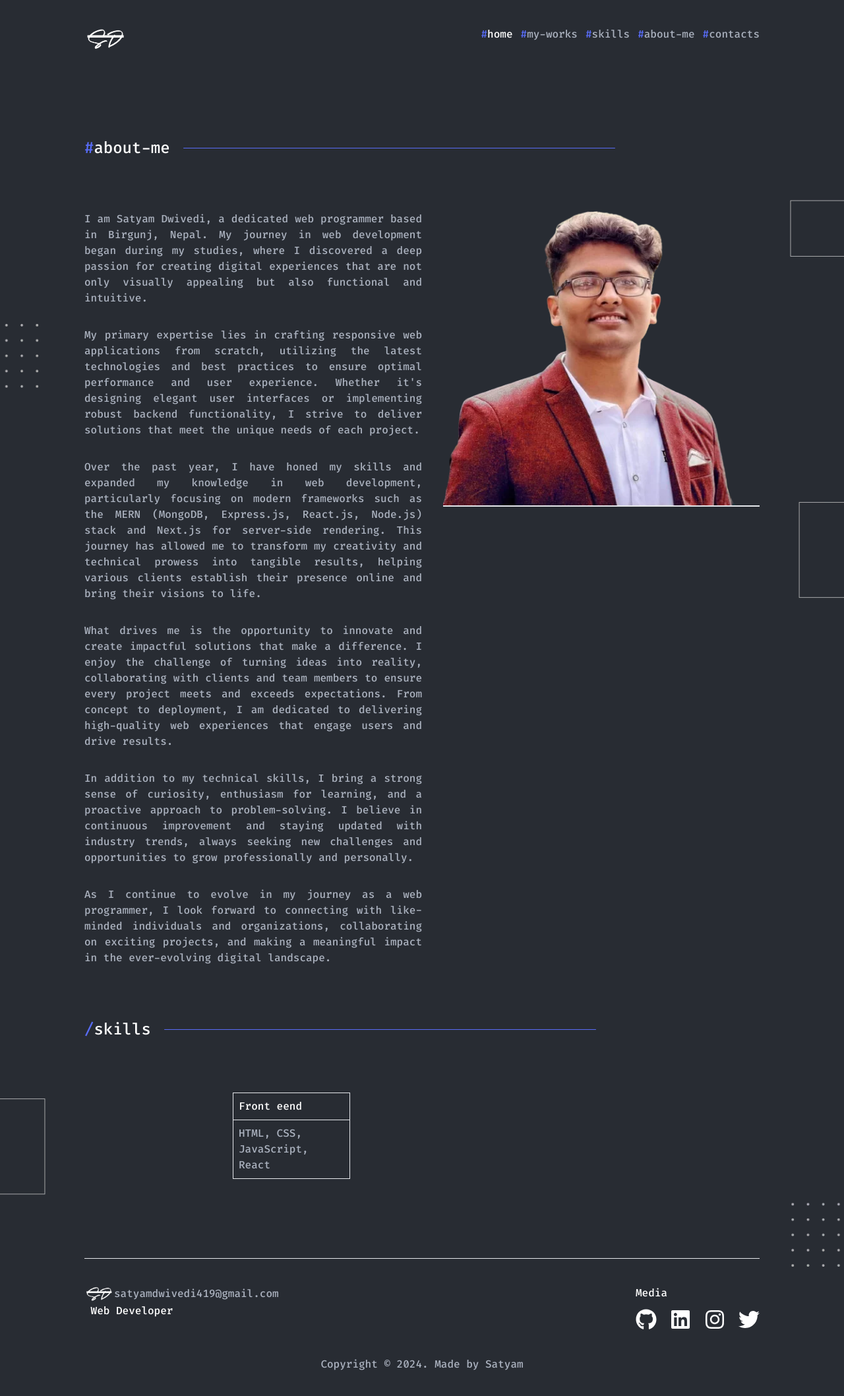
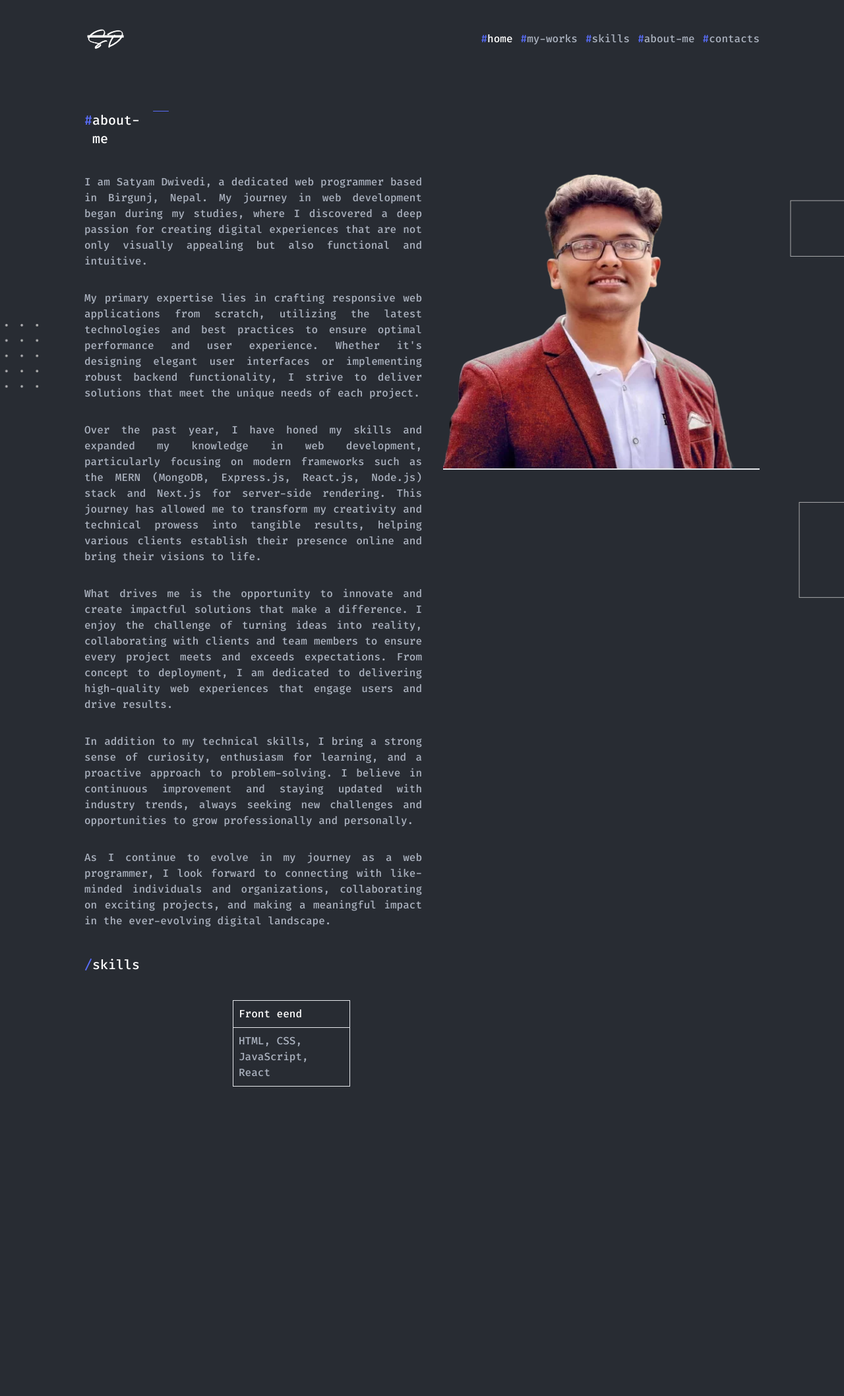
Before and after one commit to satyamdwivedi7/portfolio, a Next.js app: page /about-me in a window 1280 px wide. Shown: the top 2116 px of the page at 66% size. After the commit the page ends 1647 px from the top, so only its background shows below. Built offline with nearby package versions, Linux system fonts and the light colour scheme.

Commit message:
initial commit

```diff
--- a/src/app/globals.css
+++ b/src/app/globals.css
@@ -5,12 +5,12 @@
 span {
   color: #586cf6;
 }
-section {
-  /* margin: 5rem 0; */
+/* section {
+
   width: 100%;
   padding-top: 90px;
   margin-top: -90px;
-}
+} */
 
 .slide-in {
   position: fixed;
--- a/src/app/layout.js
+++ b/src/app/layout.js
@@ -24,7 +24,7 @@ export default function RootLayout({ children }) {
       >
         <Nav />
         {children}
-        <Footer />
+        {/* <Footer /> */}
       </body>
     </html>
   );
--- a/src/app/page.js
+++ b/src/app/page.js
@@ -9,12 +9,12 @@ import Contact from "@/sections/Contact";
 export default function Page() {
 
   return (
-    <main className="flex min-h-screen flex-col items-center justify-between mx-32 pt-32">
+    <main className="flex min-h-screen flex-col justify-between items-center mx-16 pt-16 sm:mx-32 sm:pt-32">
       <Home />
       <Projects />
       <Skills />
-      <About />
-      <Contact />
+      {/* <About />
+      <Contact /> */}
     </main>
   );
 }
--- a/src/components/Card.js
+++ b/src/components/Card.js
@@ -13,7 +13,7 @@ export default function Card({
   URL
 }) {
   return (
-    <div className="flex flex-col w-56 border border-1 z-10">
+    <div className="flex flex-col w-56 border border-1 z-10 m-4">
       <div className="w-[100%] h-48">
         <img src={img} className="w-[100%] h-[100%]" width={250} height={250} />
       </div>
--- a/src/components/Title.js
+++ b/src/components/Title.js
@@ -1,8 +1,8 @@
 import { FaLongArrowAltRight } from "react-icons/fa";
 export default function Title({ heading, prefix, viewAll = null }) {
   return (
-    <div className="w-[100%] flex justify-between items-center my-20">
-      <div className="w-4/5 flex items-center text-2xl">
+    <div className="w-[100%] flex justify-between items-center my-10">
+      <div className="flex text-xl">
         <span className="text-primary">{prefix}</span>
         <h1>{heading}</h1>
         <hr className="w-4/5 ms-5 border-primary rounded-full" />
--- a/src/sections/Home.js
+++ b/src/sections/Home.js
@@ -7,16 +7,16 @@ import Link from "next/link";
 export default function Home() {
   return (
     <section id="home">
-      <div className="flex justify-between">
-        <div className="flex justify-between flex-col  w-6/12">
-          <h1 className="text-5xl  leading-loose tracking-widest">
+      <div className="flex flex-col justify-center items-center md:flex-row md:items-start gap-8 pt-[25rem] mt-[-20rem] ">
+        <div className="flex justify-center text-center items-center flex-col md:text-left md:items-start">
+          <h1 className="text-3xl  leading-loose tracking-widest">
             I am a <span>MERN-Stack</span> developer
           </h1>
-          <p className="text-secondary">
+          <p className="text-secondary m-2 ml-0">
             A third year student at Vellore Institute of Technology pursuing
             B.Tech in Computer Science and Engineering
           </p>
-          <div className="flex gap-5">
+          <div className="flex gap-11 m-4 ml-0">
             <Link target="_blank" href="https://github.com/satyamdwivedi7">
               <FaGithub size={32} />
             </Link>
@@ -42,7 +42,7 @@ export default function Home() {
         <Image
           src="/avatar.webp"
           alt="avatar"
-          className="border-b-2"
+          className="border-b-2 hidden sm:block sm:w-56 sm:h-56 md:w-72 md:h-[100%]"
           height={410}
           width={400}
         />
--- a/src/sections/Nav.js
+++ b/src/sections/Nav.js
@@ -25,13 +25,13 @@ export default function Nav() {
   }, []);
 
   return (
-    <nav className=" w-[100%] flex justify-between bg-theme py-10 px-32 z-20 fixed ">
-      <div className="flex justify-center items-center">
+    <nav className="w-full flex flex-col sm:flex-row justify-center sm:justify-between items-center bg-theme py-4 sm:py-10 px-6 sm:px-32 z-20 fixed">
+      <div className="flex justify-center items-center mb-4 sm:mb-0">
         <a href="/">
-          <Image priority src="/logo.png" width={65} height={60} alt="" />
+          <Image priority src="/logo.png" width={65} height={60} alt="Logo" />
         </a>
       </div>
-      <div className="flex gap-3">
+      <div className="flex gap-3 flex-wrap justify-center">
         <Link
           href="/#home"
           className={activeBtn === "home" ? "text-white" : "text-secondary"}
--- a/src/sections/Projects.js
+++ b/src/sections/Projects.js
@@ -25,7 +25,7 @@ export default function Projects() {
   return (
     <section id="my-works">
       <Title prefix="#" heading="projects" viewAll="/projects" />
-      <div className=" w-[100%] grid grid-cols-4">
+      <div className="flex flex-wrap justify-center">
         {projects.map((project) => (
           <Card
             key={project._id}
--- a/src/sections/Skills.js
+++ b/src/sections/Skills.js
@@ -24,7 +24,7 @@ export default function Skills() {
   return (
     <section id="skills">
       <Title prefix="#" heading="skills" />
-      <div className="w-[50%] grid grid-cols-3 gap-4 ">
+      <div className="flex flex-wrap gap-4 justify-center sm:justify-start">
         {skills.map((skill) => (
           <Box
             key={skill._id}
```
